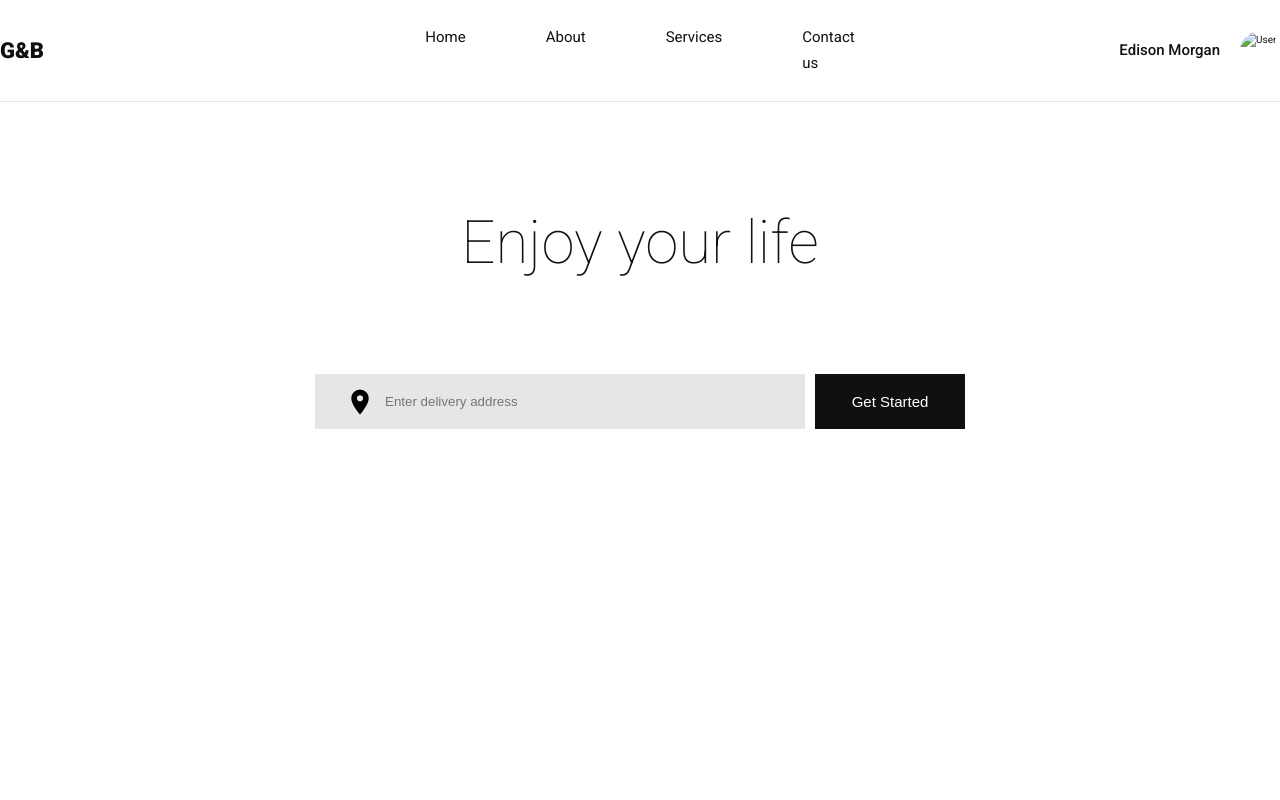
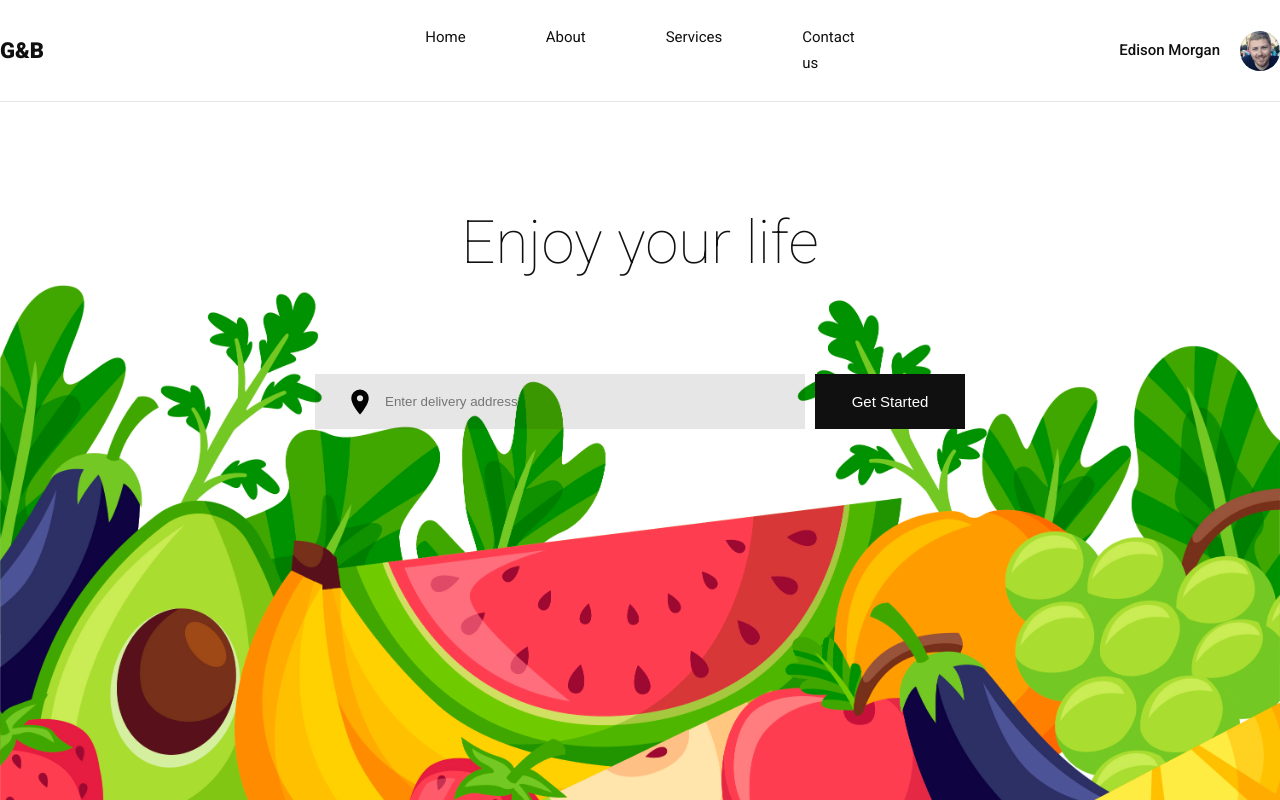
Before and after one commit to DarwishCodes/g-and-b, a website: page index.html in a window 1280 px wide. Drawn offline with Linux system fonts and the light colour scheme; the site is published under a folder, as on GitHub Pages, so addresses that start at the root find nothing.

Commit message:
fixed images directory

```diff
--- a/index.html
+++ b/index.html
@@ -33,7 +33,7 @@
                             <div class="navigation__profile">
                                 <div class="navigation__user">
                                     <span class="navigation__user-name">Edison Morgan</span>
-                                    <img src="/img/user.jpg" alt="User" class="navigation__user-photo">
+                                    <img src="img/user.jpg" alt="User" class="navigation__user-photo">
                                 </div>
                             </div>
                         </div>
--- a/sass/layout/_header.scss
+++ b/sass/layout/_header.scss
@@ -1,7 +1,8 @@
 .header {
-    background-image: url(/img/fruits.jpg);
+    background-image: url(../img/fruits.jpg);
     background-size: cover;
     height: 100vh;
+
 
     &__background {
 
```
Also changed, not shown: css/style.css.
